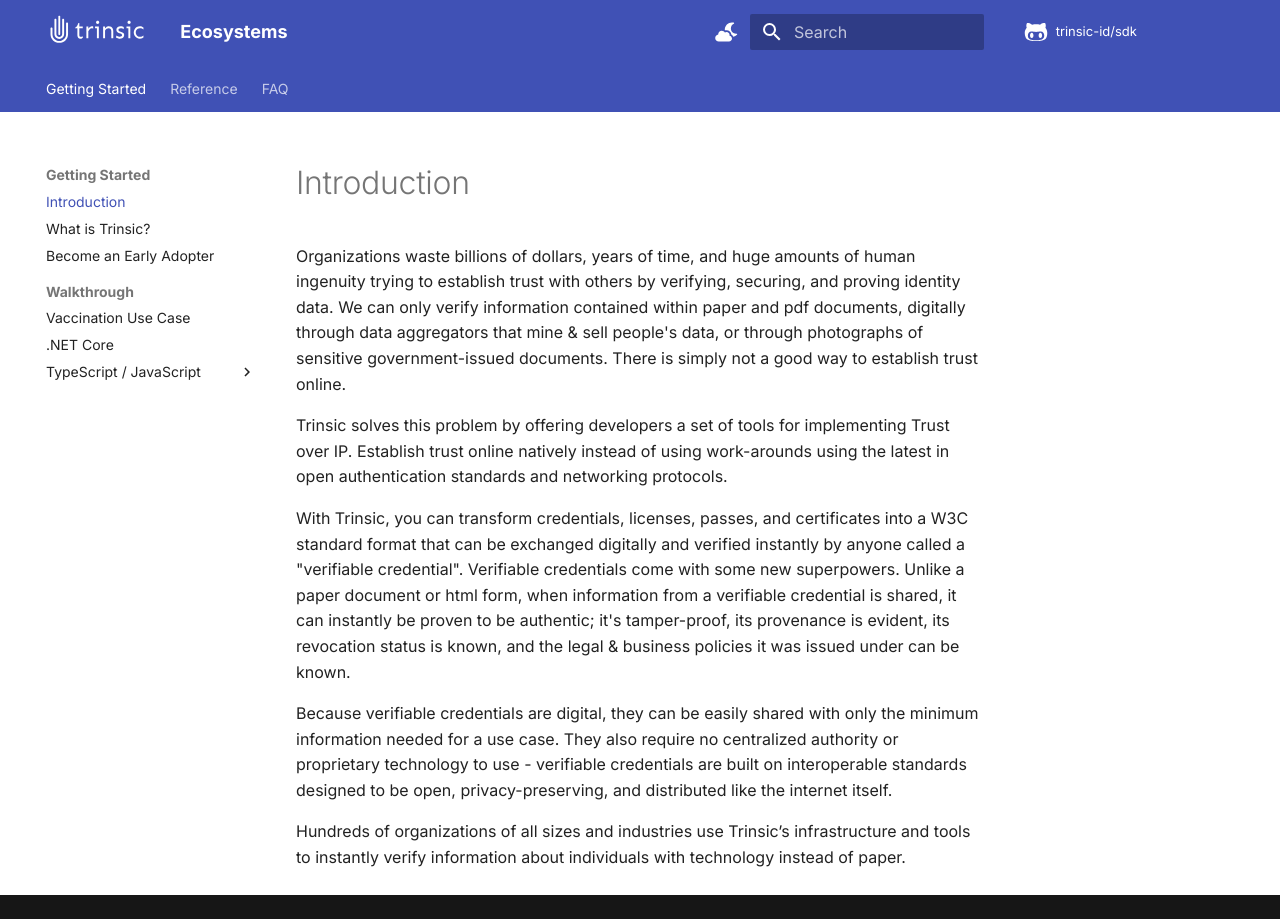
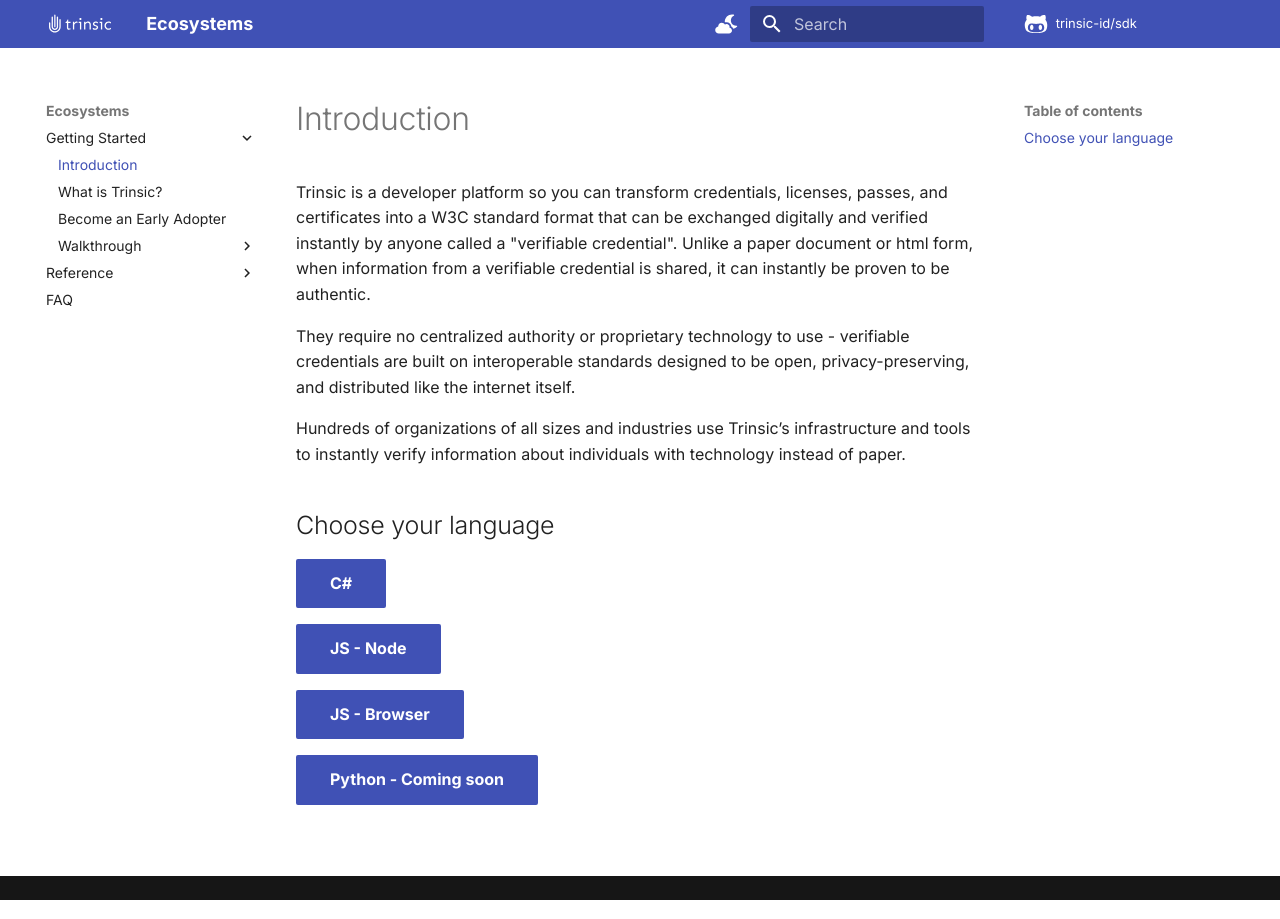
Before and after one commit to trinsic-id/v2-sdk, an MkDocs documentation site: the page built from docs/index.md, in a window 1280 px wide. Built offline with MkDocs 1.6.1 and Material for MkDocs 9.7.7, drawn with Linux system fonts in a browser that asks for light colours; nearby versions of some CDN libraries; comment, search, counter and statistics services are not loaded.

Commit message:
added requirements.txt and consolidated introduction

```diff
--- a/docs/_static/extra.css
+++ b/docs/_static/extra.css
@@ -14,11 +14,12 @@
     --md-hue: 200; /* [0, 360] */
 }
 
-.md-header__button.md-logo {
-    margin-bottom: .4rem;
+.md-header-nav__button.md-logo {
+    margin: auto;
+    padding: 0rem;
 }
 
-.md-header__button.md-logo img, .md-header__button.md-logo svg, .md-nav__title .md-nav__button.md-logo img, .md-nav__title .md-nav__button.md-logo svg {
-    width: auto;
-    height: 1.8rem;
+.md-header-nav__button.md-logo img, .md-header-nav__button.md-logo svg, .md-nav__title .md-nav__button.md-logo img, .md-nav__title .md-nav__button.md-logo svg {
+    width: 5rem;
+    height: auto;
 }
--- a/docs/index.md
+++ b/docs/index.md
@@ -1,11 +1,16 @@
 # Introduction
+Trinsic is a developer platform so you can transform credentials, licenses, passes, and certificates into a W3C standard format that can be exchanged digitally and verified instantly by anyone called a "verifiable credential". Unlike a paper document or html form, when information from a verifiable credential is shared, it can instantly be proven to be authentic.
 
-Organizations waste billions of dollars, years of time, and huge amounts of human ingenuity trying to establish trust with others by verifying, securing, and proving identity data. We can only verify information contained within paper and pdf documents, digitally through data aggregators that mine & sell people's data, or through photographs of sensitive government-issued documents. There is simply not a good way to establish trust online.
-
-Trinsic solves this problem by offering developers a set of tools for implementing Trust over IP. Establish trust online natively instead of using work-arounds using the latest in open authentication standards and networking protocols.
-
-With Trinsic, you can transform credentials, licenses, passes, and certificates into a W3C standard format that can be exchanged digitally and verified instantly by anyone called a "verifiable credential". Verifiable credentials come with some new superpowers. Unlike a paper document or html form, when information from a verifiable credential is shared, it can instantly be proven to be authentic; it's tamper-proof, its provenance is evident, its revocation status is known, and the legal & business policies it was issued under can be known.
-
-Because verifiable credentials are digital, they can be easily shared with only the minimum information needed for a use case. They also require no centralized authority or proprietary technology to use - verifiable credentials are built on interoperable standards  designed to be open, privacy-preserving, and distributed like the internet itself.
+They require no centralized authority or proprietary technology to use - verifiable credentials are built on interoperable standards  designed to be open, privacy-preserving, and distributed like the internet itself.
 
 Hundreds of organizations of all sizes and industries use Trinsic’s infrastructure and tools to instantly verify information about individuals with technology instead of paper.
+
+## Choose your language
+
+[C#](./walkthrough/vaccination-net.md){ .md-button .md-button--primary}
+
+[JS - Node](./walkthrough/vaccination-node.md){ .md-button .md-button--primary}
+
+[JS - Browser](./walkthrough/vaccination-browser.md){ .md-button .md-button--primary}
+
+[Python - Coming soon](#){ .md-button .md-button--primary}
--- a/mkdocs.yml
+++ b/mkdocs.yml
@@ -31,9 +31,9 @@
   favicon: _static/logo.png
   features:
     - content.tabs.link
-    - navigation.sections
-    - navigation.tabs
-    - navigation.tracking
+    # - navigation.sections
+    # - navigation.tracking
+    # - navigation.expand
   icon:
     repo: fontawesome/brands/github-alt
   font:
```
Also changed, not shown: docs/trinsic.md (+0 -2 lines), requirements.txt (added, +21 -0 lines).
